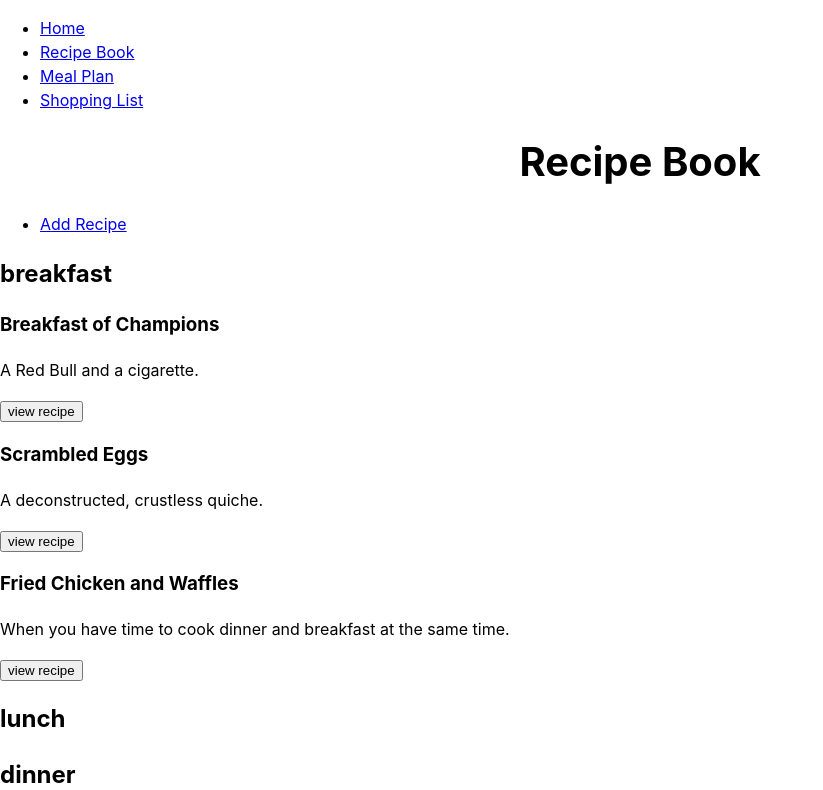
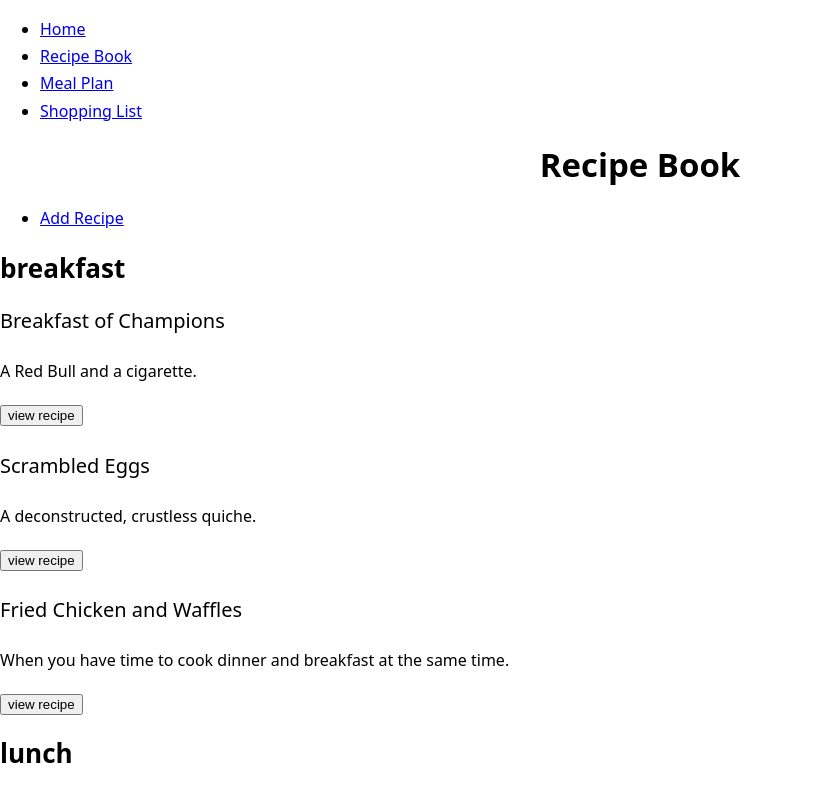
Before and after one commit to arnest00/mealwise, a Next.js app: page /recipes in a window 1280 px wide. Shown: the top 790 px of the page, without its empty margins (0-823 px from the left). Built offline with nearby package versions, Linux system fonts and the light colour scheme.

Commit message:
feat: Add initial values from design system
- Neutral, primary, secondary, and accent colors
- Typography font and scale values

Page headers also now have title class applied to them.

References FSA22V1-182

```diff
--- a/components/molecules/RecipeCard.tsx
+++ b/components/molecules/RecipeCard.tsx
@@ -4,7 +4,7 @@ import Button from '../atoms/Button';
 const RecipeCard = ({ name, description }: IRecipe ) => {
   return (
     <article>
-      <h3>{name}</h3>
+      <h3 className="bigger">{name}</h3>
 
       <p>
         {description}
--- a/components/organisms/RecipeBookCategory.tsx
+++ b/components/organisms/RecipeBookCategory.tsx
@@ -9,7 +9,7 @@ type RecipeBookCategoryProps = {
 const RecipeBookCategory = ({ categoryName, categoryRecipes }: RecipeBookCategoryProps ) => {
   return (
     <section>
-      <h2>{categoryName}</h2>
+      <h2 className="section">{categoryName}</h2>
 
       {categoryRecipes?.map(({ name, description }, idx) => (
         <RecipeCard
--- a/pages/index.tsx
+++ b/pages/index.tsx
@@ -10,7 +10,7 @@ const HomePage: NextPage = () => {
         <meta name="description' content='Meal planning app generated by create-next-app" />
       </Head>
 
-      <h1 className="text-align-center">
+      <h1 className="display text-align-center">
         mealwise
       </h1>
     </Layout>
--- a/pages/planner/index.tsx
+++ b/pages/planner/index.tsx
@@ -5,7 +5,7 @@ import Layout from '../../components/organisms/Layout';
 const PlannerPage: NextPage = () => {
   return (
     <Layout>
-      <h1 className="text-align-center">
+      <h1 className="title text-align-center">
         Meal Plan
       </h1>
     </Layout>
--- a/pages/recipes/add.tsx
+++ b/pages/recipes/add.tsx
@@ -6,7 +6,7 @@ import RecipeForm from '../../components/organisms/RecipeForm';
 const AddRecipePage: NextPage = () => {
   return (
     <Layout>
-      <h1 className="text-align-center">Add Recipe</h1>
+      <h1 className="title text-align-center">Add Recipe</h1>
 
       <RecipeForm />
     </Layout>
--- a/pages/recipes/index.tsx
+++ b/pages/recipes/index.tsx
@@ -33,7 +33,7 @@ const RecipesPage: NextPage = () => {
 
   return (
     <Layout>
-      <h1 className="text-align-center">Recipe Book</h1>
+      <h1 className="title text-align-center">Recipe Book</h1>
 
       <ul>
         <li>
--- a/pages/shopping-list/index.tsx
+++ b/pages/shopping-list/index.tsx
@@ -5,7 +5,7 @@ import Layout from '../../components/organisms/Layout';
 const ShoppingListPage: NextPage = () => {
   return (
     <Layout>
-      <h1 className="text-align-center">
+      <h1 className="title text-align-center">
         Shopping List
       </h1>
     </Layout>
--- a/styles/_elements.scss
+++ b/styles/_elements.scss
@@ -2,11 +2,7 @@ body {
   margin: 0;
   padding: 0;
   font-size: 100%;
-  line-height: 1.5;
+  line-height: 1.7;
+  font-weight: 400;
   font-family: $sans-serif-font-stack;
 }
-
-h1 {
-  line-height: 1.15;
-  font-size: 2.5rem;
-}
--- a/styles/_settings.scss
+++ b/styles/_settings.scss
@@ -1,10 +1,26 @@
+// Typography
 $sans-serif-font-stack:
-  -apple-system,
-  BlinkMacSystemFont,
+  system-ui,
+  "San Francisco",
   "Segoe UI",
   Roboto,
-  Oxygen-Sans,
-  Ubuntu,
-  Cantarell,
   "Helvetica Neue",
   sans-serif;
+
+// Colors
+$neutral-black: hsl(180deg 6% 9%);
+$neutral-grey-10: hsl(180deg 6% 24%);
+$neutral-grey-20: hsl(180deg 6% 39%);
+$neutral-grey-30: hsl(180deg 6% 54%);
+$neutral-grey-40: hsl(180deg 6% 69%);
+$neutral-grey-50: hsl(180deg 6% 84%);
+$neutral-white: hsl(180deg 6% 99%);
+$primary-10: hsl(180deg 69% 18%);
+$primary-30: hsl(180deg 69% 30%);
+$primary-50: hsl(180deg 30% 57%);
+$secondary-10: hsl(291deg 54% 27%);
+$secondary-30: hsl(291deg 54% 42%);
+$secondary-50: hsl(291deg 39% 60%);
+$accent-good-job: hsl(153deg 99% 15%);
+$accent-bad-job: hsl(3deg 90% 45%);
+$accent-watch-out: hsl(39deg 99% 51%);
--- a/styles/_utilities.scss
+++ b/styles/_utilities.scss
@@ -1,3 +1,32 @@
+.smaller {
+  font-size: 0.81rem;
+  line-height: 1.7;
+  font-weight: 400;
+}
+
+.bigger {
+  font-size: 1.25rem;
+  font-weight: 500;
+}
+
+.section {
+  font-size: 1.63rem;
+  line-height: 1.1;
+  font-weight: 600;
+}
+
+.title {
+  font-size: 2.06rem;
+  line-height: 1.1;
+  font-weight: 600;
+}
+
+.display {
+  font-size: 2.63rem;
+  line-height: 1.1;
+  font-weight: 600;
+}
+
 .text-align-center {
   text-align: center;
 }
```
